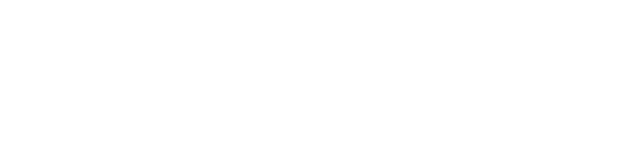
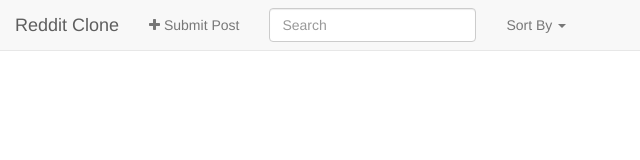
Before and after one commit to jonharlem/reddit-clone, a plain HTML site: page index.html in a window 1280 px wide. Shown: the whole page, without its empty margins (0-640 px from the left). Drawn offline with nearby package versions, Linux system fonts and the light colour scheme.

Commit message:
add navbar

```diff
--- a/index.html
+++ b/index.html
@@ -4,10 +4,43 @@
   <meta charset="UTF-8">
   <title>Reddit Clone</title>
   <link rel="stylesheet" href="https://maxcdn.bootstrapcdn.com/bootstrap/3.3.5/css/bootstrap.min.css">
+  <link rel="stylesheet" href="https://maxcdn.bootstrapcdn.com/font-awesome/4.5.0/css/font-awesome.min.css">
+  <script src="https://ajax.googleapis.com/ajax/libs/jquery/2.2.0/jquery.min.js"></script>
+  <script src="https://maxcdn.bootstrapcdn.com/bootstrap/3.3.5/js/bootstrap.min.js"></script>
   <script type="text/javascript" src="https://cdnjs.cloudflare.com/ajax/libs/angular.js/1.4.8/angular.js"></script>
   <script type="text/javascript" src="javascripts/main.js"></script>
 </head>
 <body>
+  <nav class="navbar navbar-default navbar-fixed-top">
+    <div class="container-fluid">
+      <div class="navbar-header">
+        <a class="navbar-brand" href="#">Reddit Clone</a>
+      </div>
 
+      <!-- Collect the nav links, forms, and other content for toggling -->
+      <div class="collapse navbar-collapse">
+
+        <ul class="nav navbar-nav">
+          <li><a href="#"><i class="fa fa-plus"></i> Submit Post</a></li>
+          <li>
+            <form class="navbar-form" role="search">
+              <div class="form-group">
+                <input type="text" class="form-control" placeholder="Search">
+              </div>
+            </form>
+          </li>
+          <li class="dropdown">
+            <a class="dropdown-toggle" data-toggle="dropdown" href="#">Sort By
+            <span class="caret"></span></a>
+            <ul class="dropdown-menu">
+              <li><a href="#">Votes</a></li>
+              <li><a href="#">Date</a></li>
+              <li><a href="#">Title</a></li>
+            </ul>
+          </li>
+        </ul>
+      </div><!-- /.navbar-collapse -->
+    </div><!-- /.container-fluid -->
+  </nav>
 </body>
 </html>
```
